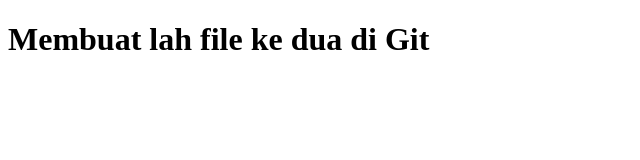
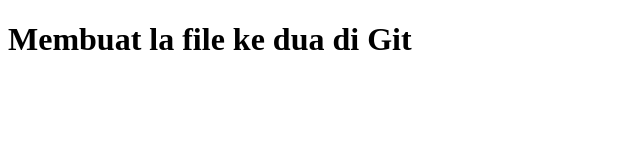
Before and after one commit to Ilmi-id/C050423016-latihan-git, a plain HTML site: page index.html in a window 1280 px wide. Shown: the whole page, without its empty margins (0-640 px from the left). Drawn offline with Linux system fonts and the light colour scheme.

Commit message:
halo ini sudah diubah

```diff
--- a/index.html
+++ b/index.html
@@ -6,6 +6,6 @@
     <title>Latihan Membuat Git</title>
 </head>
 <body>
-    <h1>Membuat lah file ke dua di Git</h1>
+    <h1>Membuat la file ke dua di Git</h1>
 </body>
 </html>
```
